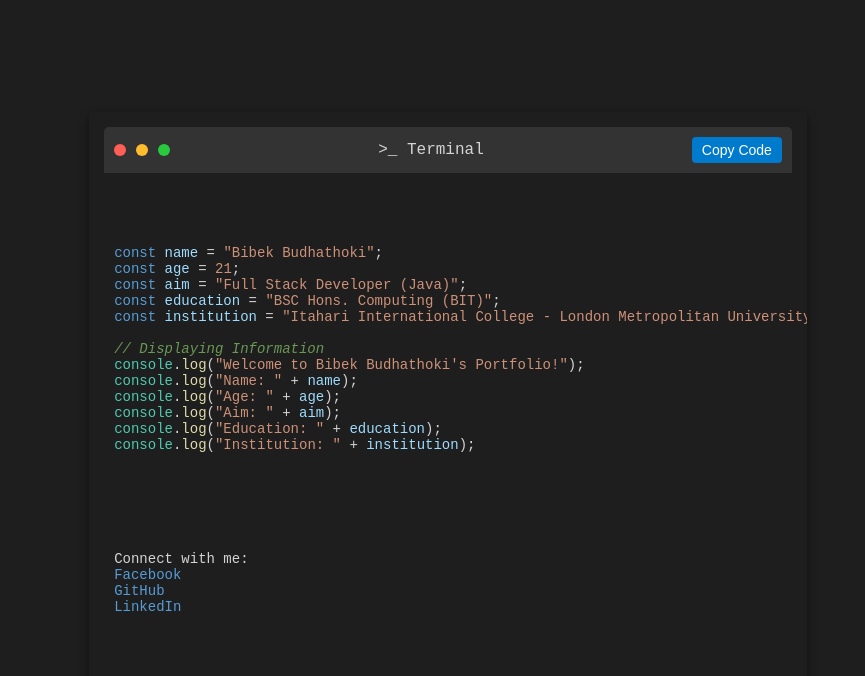
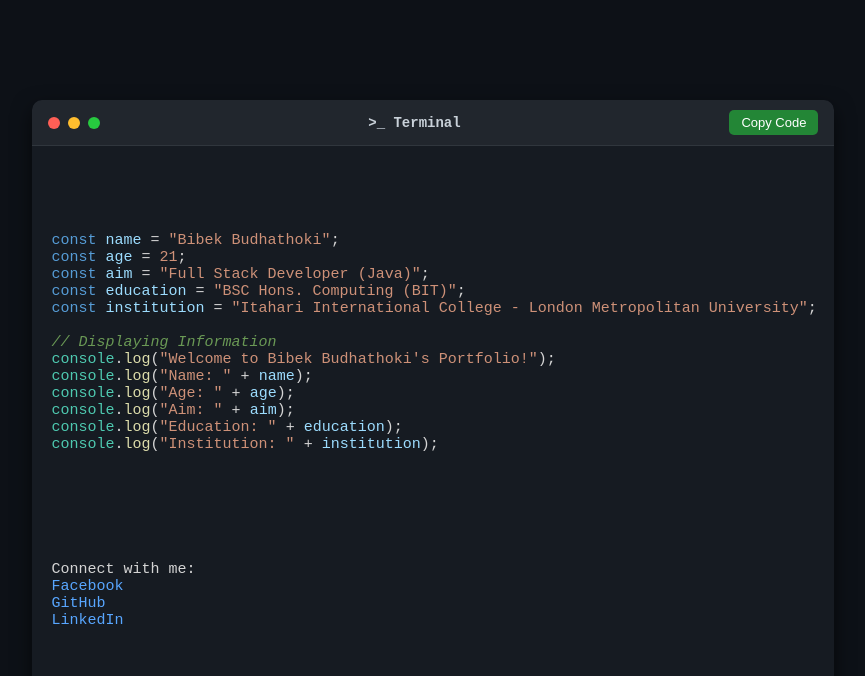
Before and after one commit to BibekBudhathoki10/simple-portfolio, a plain HTML site: page index.html in a window 1280 px wide. Shown: the whole page, without its empty margins (207-1072 px from the left). Drawn offline with Linux system fonts and the light colour scheme.

Commit message:
Updated site content

```diff
--- a/index.html
+++ b/index.html
@@ -6,6 +6,25 @@
     <meta name="viewport" content="width=device-width, initial-scale=1.0">
     <title>Bibek Budhathoki Portfolio</title>
     <link rel="stylesheet" href="styles.css">
+    <style>
+        .toast {
+            position: fixed;
+            bottom: 20px;
+            right: 20px;
+            background-color: #238636;
+            color: white;
+            padding: 10px 20px;
+            border-radius: 5px;
+            opacity: 0;
+            transition: opacity 0.5s ease;
+            font-size: 14px;
+            z-index: 1000;
+        }
+
+        .toast.show {
+            opacity: 1;
+        }
+    </style>
 </head>
 
 <body>
@@ -18,7 +37,7 @@
                     <span class="maximize"></span>
                 </div>
                 <div class="title">>_ Terminal</div>
-                <button id="copy-btn" class="copy-btn">Copy Code</button> <!-- Copy Button -->
+                <button id="copy-btn" class="copy-btn">Copy Code</button>
             </div>
             <div class="terminal-body">
                 <pre id="terminal-content"></pre>
@@ -26,7 +45,75 @@
             </div>
         </div>
     </div>
-    <script src="script.js"></script>
+    <div id="toast" class="toast">Code copied to clipboard!</div>
+    <script>
+        class Portfolio {
+            constructor(name, age, aim, education, institution, facebook, github, linkedin) {
+                this.name = name;
+                this.age = age;
+                this.aim = aim;
+                this.education = education;
+                this.institution = institution;
+                this.facebook = facebook;
+                this.github = github;
+                this.linkedin = linkedin;
+            }
+
+            displayInfo() {
+                return `
+<span class="code-keyword">const</span> <span class="variable">name</span> = <span class="value">"${this.name}"</span>;
+<span class="code-keyword">const</span> <span class="variable">age</span> = <span class="value">${this.age}</span>;
+<span class="code-keyword">const</span> <span class="variable">aim</span> = <span class="value">"${this.aim}"</span>;
+<span class="code-keyword">const</span> <span class="variable">education</span> = <span class="value">"${this.education}"</span>;
+<span class="code-keyword">const</span> <span class="variable">institution</span> = <span class="value">"${this.institution}"</span>;
+
+<span class="comment">// Displaying Information</span>
+<span class="console-keyword">console</span>.<span class="function-call">log</span>(<span class="value">"Welcome to Bibek Budhathoki's Portfolio!"</span>);
+<span class="console-keyword">console</span>.<span class="function-call">log</span>(<span class="value">"Name: "</span> + <span class="variable">name</span>);
+<span class="console-keyword">console</span>.<span class="function-call">log</span>(<span class="value">"Age: "</span> + <span class="variable">age</span>);
+<span class="console-keyword">console</span>.<span class="function-call">log</span>(<span class="value">"Aim: "</span> + <span class="variable">aim</span>);
+<span class="console-keyword">console</span>.<span class="function-call">log</span>(<span class="value">"Education: "</span> + <span class="variable">education</span>);
+<span class="console-keyword">console</span>.<span class="function-call">log</span>(<span class="value">"Institution: "</span> + <span class="variable">institution</span>);
+                `;
+            }
+
+            displaySocialLinks() {
+                return `
+Connect with me:
+<a href="${this.facebook}" target="_blank">Facebook</a>
+<a href="${this.github}" target="_blank">GitHub</a>
+<a href="${this.linkedin}" target="_blank">LinkedIn</a>
+                `;
+            }
+        }
+
+        const myPortfolio = new Portfolio(
+            "Bibek Budhathoki",
+            21,
+            "Full Stack Developer (Java)",
+            "BSC Hons. Computing (BIT)",
+            "Itahari International College - London Metropolitan University",
+            "https://www.facebook.com/ywf.ashish",
+            "https://github.com/BibekBudhathoki10",
+            "https://www.linkedin.com/in/bibek-budhathoki-91a19330b"
+        );
+
+        document.getElementById('terminal-content').innerHTML = myPortfolio.displayInfo();
+        document.getElementById('social-links').innerHTML = myPortfolio.displaySocialLinks();
+
+        const copyBtn = document.getElementById('copy-btn');
+        const toast = document.getElementById('toast');
+
+        copyBtn.addEventListener('click', () => {
+            const terminalContent = document.getElementById('terminal-content').innerText;
+            navigator.clipboard.writeText(terminalContent).then(() => {
+                toast.classList.add('show');
+                setTimeout(() => toast.classList.remove('show'), 3000);
+            }).catch(err => {
+                console.error("Failed to copy code: ", err);
+            });
+        });
+    </script>
 </body>
 
 </html>
--- a/styles.css
+++ b/styles.css
@@ -1,4 +1,4 @@
-/* General reset and container styling */
+/* Reset & base styles */
 html,
 body {
     margin: 0;
@@ -8,48 +8,45 @@ body {
     display: flex;
     justify-content: center;
     align-items: center;
-    background-color: #1e1e1e;
+    background-color: #0d1117;
+    /* Slightly deeper for a richer terminal look */
+    color: #c9d1d9;
 }
 
 /* Main container */
 .container {
-    width: 90%;
-    /* Increased for mobile responsiveness */
-    max-width: 1200px;
-    margin: 0 auto;
+    width: 95%;
+    max-width: 1300px;
+    /* Slightly increased for large screens */
+    margin: 20px;
 }
 
-/* Terminal box styling */
+/* Terminal box */
 .terminal {
-    background-color: #1e1e1e;
-    border-radius: 5px;
-    box-shadow: 0px 4px 10px rgba(0, 0, 0, 0.5);
+    background-color: #161b22;
+    border-radius: 10px;
+    box-shadow: 0 8px 20px rgba(0, 0, 0, 0.6);
     color: #d4d4d4;
-    padding: 15px;
-    width: 100%;
-    /* Full width on mobile */
-    max-width: 100%;
-    min-height: 300px;
-    /* Reduced height for mobile */
-    overflow: auto;
-    /* Enables scrolling for overflow content */
+    padding: 0;
+    overflow: hidden;
 }
 
-/* Terminal header styling */
+/* Terminal header */
 .terminal-header {
     display: flex;
     justify-content: space-between;
     align-items: center;
-    background-color: #333333;
-    padding: 10px;
-    border-top-left-radius: 5px;
-    border-top-right-radius: 5px;
+    background-color: #21262d;
+    padding: 10px 16px;
+    border-top-left-radius: 10px;
+    border-top-right-radius: 10px;
+    border-bottom: 1px solid #30363d;
 }
 
-/* Header buttons */
+/* Terminal buttons */
 .buttons {
     display: flex;
-    gap: 10px;
+    gap: 8px;
 }
 
 .buttons span {
@@ -71,13 +68,41 @@ body {
     background-color: #27c93f;
 }
 
-/* Terminal body content */
+/* Terminal title */
+.title {
+    flex-grow: 1;
+    text-align: center;
+    font-weight: bold;
+    color: #c9d1d9;
+    font-size: 14px;
+}
+
+/* Copy button */
+.copy-btn {
+    background-color: #238636;
+    color: #ffffff;
+    border: none;
+    padding: 5px 12px;
+    font-size: 13px;
+    border-radius: 5px;
+    cursor: pointer;
+    transition: background-color 0.3s;
+}
+
+.copy-btn:hover {
+    background-color: #2ea043;
+}
+
+.copy-btn:active {
+    background-color: #196c2e;
+}
+
+/* Terminal body */
 .terminal-body {
-    padding: 10px;
-    font-size: 14px;
+    padding: 20px;
+    font-size: 15px;
     white-space: pre-wrap;
     word-wrap: break-word;
-    font-family: 'Courier New', Courier, monospace;
 }
 
 /* Syntax highlighting */
@@ -108,82 +133,67 @@ body {
 
 /* Social links */
 #social-links {
-    margin-top: 20px;
-    color: #d4d4d4;
-    font-size: 14px;
+    margin-top: 25px;
+    font-size: 15px;
 }
 
 #social-links a {
-    color: #569cd6;
+    color: #58a6ff;
     text-decoration: none;
-    margin-right: 10px;
+    margin-right: 15px;
 }
 
 #social-links a:hover {
-    color: #9cdcfe;
+    color: #79c0ff;
     text-decoration: underline;
 }
 
-/* Mobile Responsive Styling */
-@media (max-width: 768px) {
+/* Medium screens */
+@media (max-width: 992px) {
+    .terminal-body {
+        font-size: 14px;
+        padding: 15px;
+    }
+
+    #social-links {
+        font-size: 14px;
+    }
+}
+
+/* Small screens */
+@media (max-width: 576px) {
+    .container {
+        width: 100%;
+        margin: 10px;
+    }
+
+    .terminal-header {
+        flex-wrap: wrap;
+        gap: 10px;
+    }
+
+    .title {
+        width: 100%;
+        text-align: center;
+        font-size: 13px;
+    }
+
     .terminal-body {
         font-size: 12px;
-        /* Smaller font size for medium devices */
+        padding: 12px;
+    }
+
+    .copy-btn {
+        padding: 4px 10px;
+        font-size: 12px;
     }
 
     #social-links {
         font-size: 12px;
-        /* Smaller social link size */
+    }
+
+    #social-links a {
+        display: block;
+        margin-bottom: 8px;
     }
 }
-
-@media (max-width: 576px) {
-    .container {
-        width: 95%;
-        /* Utilize more of the screen on mobile */
-    }
-
-    .terminal {
-        min-height: 250px;
-        /* Reduce terminal height for mobile */
-    }
-
-    .terminal-body {
-        font-size: 10px;
-        /* Further reduced font size for smaller screens */
-        padding: 8px;
-    }
-
-    #social-links {
-        font-size: 10px;
-    }
-
-    /* Hide long URLs or trim them for mobile */
-    #social-links a {
-        display: block;
-        margin-bottom: 5px;
-    }
-}
-
-/* styles.css (Add this for the button styling) */
-.copy-btn {
-    background-color: #007acc;
-    /* Blue similar to VS Code */
-    color: #ffffff;
-    border: none;
-    padding: 5px 10px;
-    font-size: 14px;
-    border-radius: 4px;
-    cursor: pointer;
-    transition: background-color 0.3s ease;
-}
-
-.copy-btn:hover {
-    background-color: #005a9e;
-    /* Darker blue on hover */
-}
-
-.copy-btn:active {
-    background-color: #003f73;
-    /* Even darker blue on click */
-}
```
